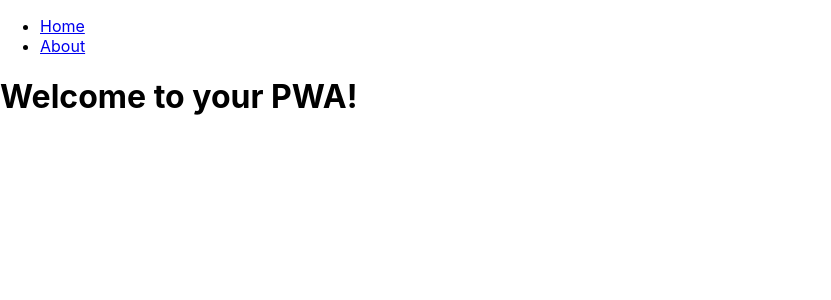
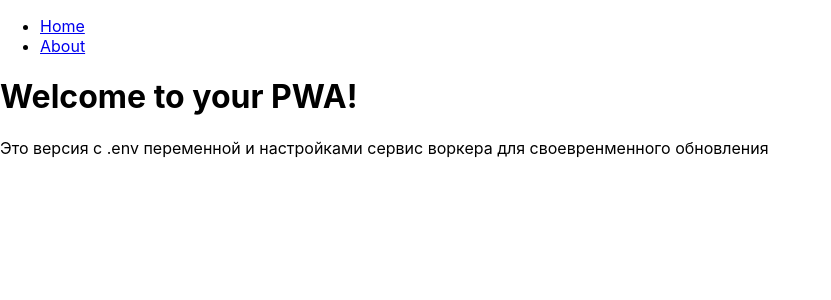
Before and after one commit to AlexFr016/React-PWA-DMD, a React (Create React App) app: page / in a window 1280 px wide. Shown: the top 300 px of the page, without its empty margins (0-831 px from the left). Built offline with nearby package versions, Linux system fonts and the light colour scheme.

Commit message:
change app.tsx

```diff
--- a/src/App.tsx
+++ b/src/App.tsx
@@ -27,6 +27,10 @@ const App: React.FC = () => (
 		{/* <header className='App-header'>
 			<img src={logo} className='App-logo' alt='logo' />
 		</header> */}
+		<div>
+			Это версия с .env переменной и настройками сервис воркера для
+			своевренменного обновления
+		</div>
 	</>
 )
 
```
